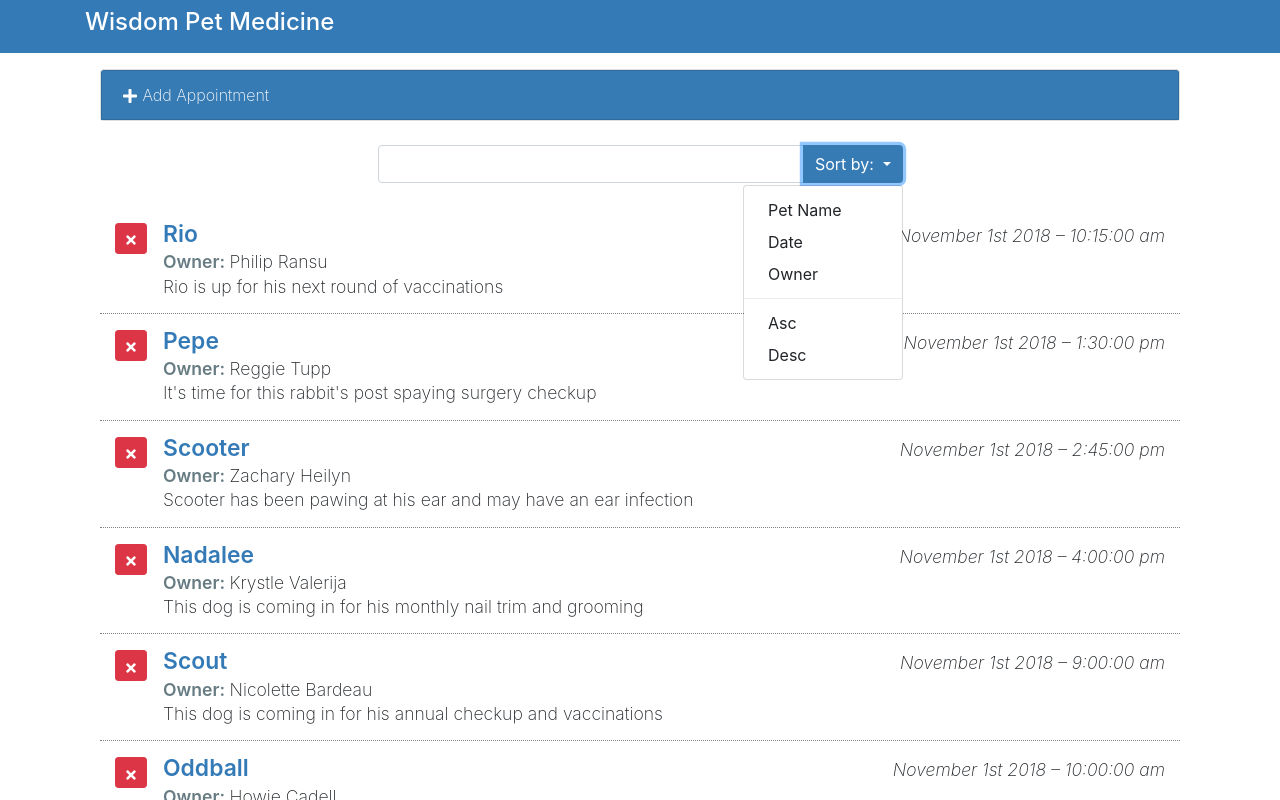
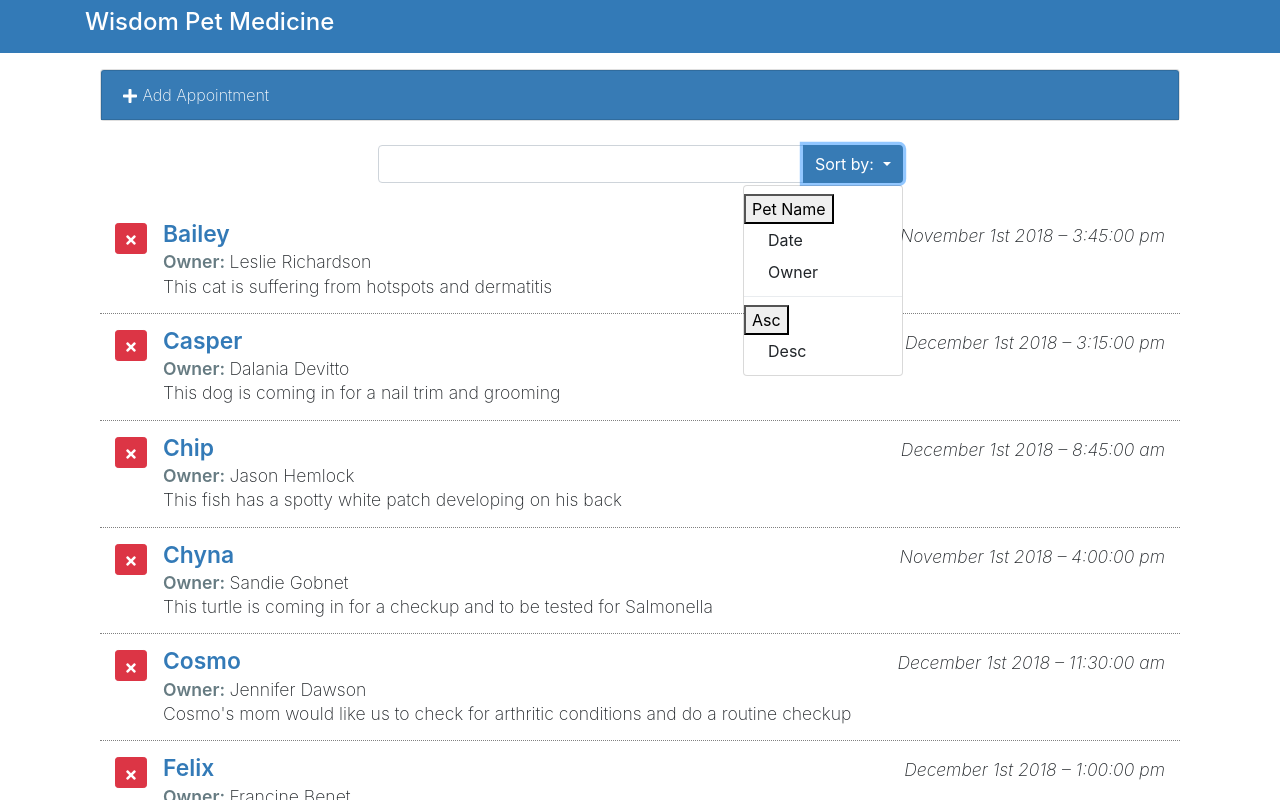
Before and after one commit to patrockcom/reactinterface, a React (Create React App) app: page / in a window 1280 px wide. Both pictures are taken after a click on the button "Sort by:". Shown: the top 800 px of the page. Built offline with nearby package versions, Linux system fonts and the light colour scheme.

Commit message:
Activating Inputs

```diff
--- a/src/components/App.js
+++ b/src/components/App.js
@@ -6,7 +6,6 @@ import SearchAppointments from './SearchAppointments';
 import ListAppointments from './ListAppointments';
 
 import { without } from "lodash";
-import { FaThemeisle } from 'react-icons/fa';
 
 class App extends Component {
 
@@ -15,18 +14,32 @@ class App extends Component {
     this.state = {
       myAppointmnents: [],
       formDisplay: false,
-      orderBy: 'aptDate',
+      orderBy: 'petName',
       orderDir: 'asc',
+      queryText: '',
       lastIndex: 0
     };
     this.deleteAppointment = this.deleteAppointment.bind(this);
     this.toggleForm = this.toggleForm.bind(this);
     this.addAppointment = this.addAppointment.bind(this);
+    this.changeOrder = this.changeOrder.bind(this);
+    this.searchApts = this.searchApts.bind(this);
   }
 toggleForm() {
   this.setState({
     formDisplay: !this.state.formDisplay
   })
+}
+
+searchApts(query) {
+  this.setState({queryText: query});
+}
+
+changeOrder(order, dir) {
+  this.setState({
+    orderBy: order,
+    orderDir: dir
+  });
 }
 
 addAppointment(apt) {
@@ -73,7 +86,7 @@ addAppointment(apt) {
       order = -1;
     }
 
-    filteredApts.sort((a,b) => {
+    filteredApts = filteredApts.sort((a, b) => {
       if (a[this.state.orderBy].toLowerCase() <
         b[this.state.orderBy].toLowerCase()
       ) {
@@ -81,6 +94,18 @@ addAppointment(apt) {
       } else {
         return 1 * order;
       }
+    }).filter(eachItem => {
+      return(
+        eachItem['petName']
+      .toLowerCase()
+      .includes(this.state.queryText.toLowerCase()) ||
+      eachItem['ownerName']
+      .toLowerCase()
+      .includes(this.state.queryText.toLowerCase()) ||
+      eachItem['aptNotes']
+      .toLowerCase()
+      .includes(this.state.queryText.toLowerCase())
+      );
     });
 
 
@@ -95,7 +120,12 @@ addAppointment(apt) {
                   toggleForm={this.toggleForm}
                   addAppointment = {this.addAppointment}
                 />
-                <SearchAppointments />
+                <SearchAppointments
+                  orderBy ={this.state.orderBy}
+                  orderDir={this.state.orderDir}
+                  changeOrder={this.changeOrder}
+                  searchApts={this.searchApts}
+                  />
                 <ListAppointments appointments={filteredApts}
                   deleteAppointment={this.deleteAppointment} />
               </div>
--- a/src/components/SearchAppointments.js
+++ b/src/components/SearchAppointments.js
@@ -11,6 +11,7 @@ class SearchAppointments extends Component {
                     type="text"
                     className="form-control"
                     aria-label="Search Appointments"
+                    onChange={e=> this.props.searchApts(e.target.value)}
                   />
                   <div className="input-group-append">
                     <button
@@ -24,20 +25,46 @@ class SearchAppointments extends Component {
                     </button>
 
                     <div className="sort-menu dropdown-menu dropdown-menu-right">
-                      <button className="sort-by dropdown-item" href="#">
+                      <button className={
+                        'sort-by dropdown-item' +
+                        (this.props.orderBy === 'petName' ? 'active' : '')
+                       }
+                       onClick={e => this.props.changeOrder('petName', this.props.orderDir)}
+                       href="#">
                         Pet Name
                       </button>
-                      <button className="sort-by dropdown-item" href="#">
+                      <button
+                        className={
+                        'sort-by dropdown-item ' +
+                        (this.props.aptDate === 'aptDate' ? 'active' : '')
+                       }
+                       onClick={e => this.props.changeOrder('aptDate', this.props.orderDir)}
+                       href="#">
                         Date
                       </button>
-                      <button className="sort-by dropdown-item" href="#">
+                      <button className={
+                        'sort-by dropdown-item' +
+                        (this.props.orderBy === 'ownerNamer' ? 'active' : '')
+                       }
+                       onClick={e => this.props.changeOrder('ownerName', this.props.orderDir)}
+                       href="#">
                         Owner
                       </button>
                       <div role="separator" className="dropdown-divider" />
-                      <button className="sort-by dropdown-item" href="#">
+                      <button className={
+                        'sort-by dropdown-item' +
+                        (this.props.orderDir === 'asc' ? 'active' : '')
+                       }
+                       onClick={e => this.props.changeOrder(this.props.orderBy, 'asc')}
+                       href="#">
                         Asc
                       </button>
-                      <button className="sort-by dropdown-item" href="#">
+                      <button className={
+                        'sort-by dropdown-item' +
+                        (this.props.orderDir === 'desc' ? 'active' : '')
+                       }
+                       onClick={e => this.props.changeOrder(this.props.orderBy, 'desc')}
+                       href="#">
                         Desc
                       </button>
                     </div>
```
